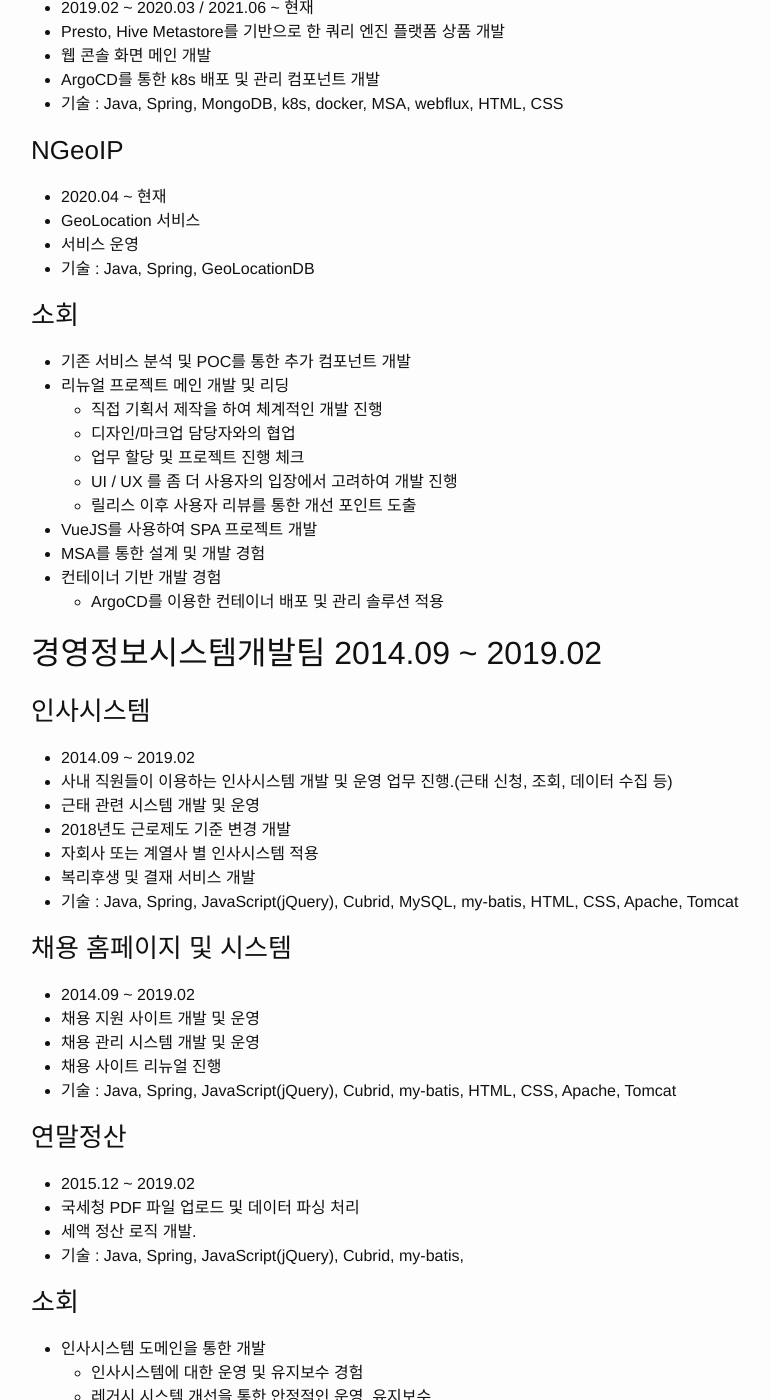
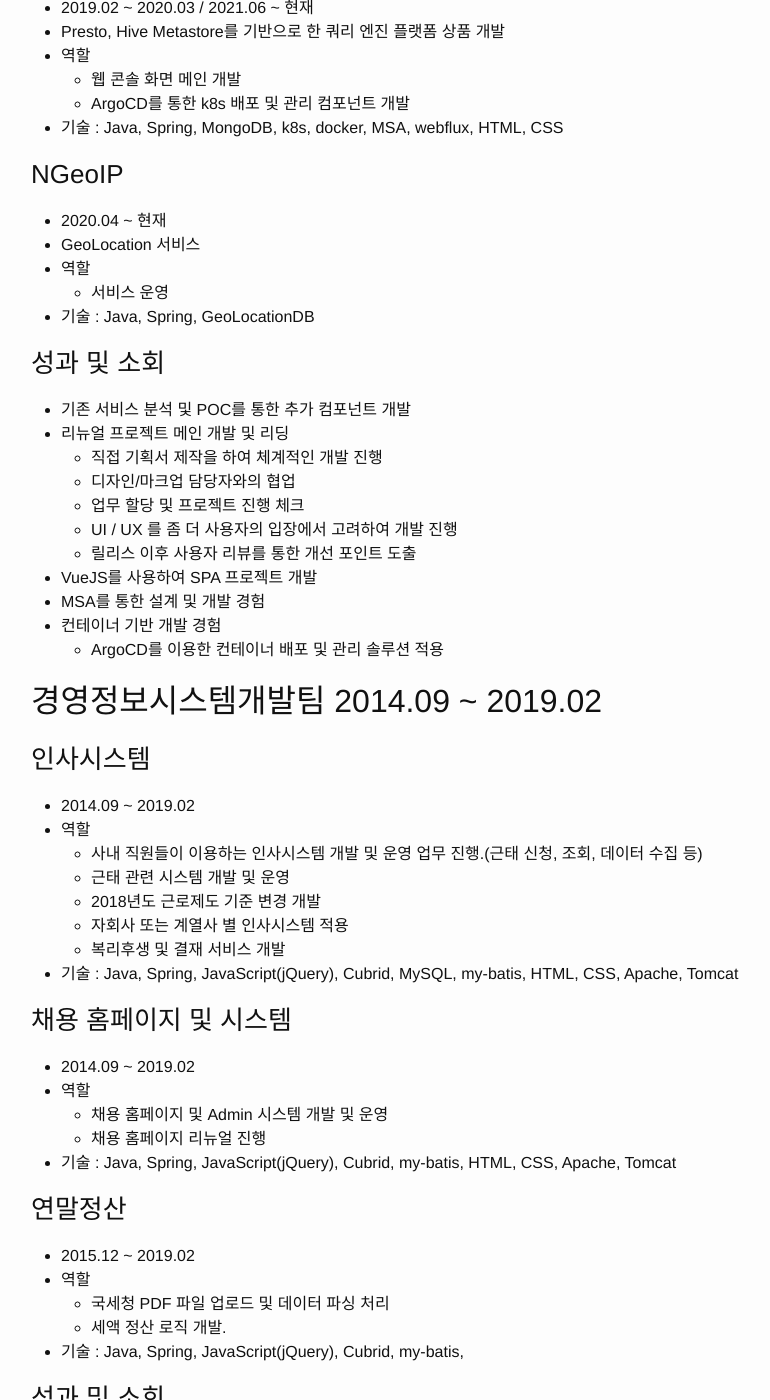
Before and after one commit to ColdWM/resume, a Jekyll site: the page built from _posts/2021-08-20-resume.md, in a window 1280 px wide and 1400 px high, scrolled down 600 px. Shown: the whole window, without its empty margins (239-1009 px from the left). Built offline with Jekyll 4.4.1, drawn with Linux system fonts in a browser that asks for light colours; Markdown is read by kramdown in place of the engine named in the settings.

Commit message:
resume update

```diff
--- a/_posts/2021-08-20-resume.md
+++ b/_posts/2021-08-20-resume.md
@@ -27,17 +27,19 @@ categories: resume
 ### 쿼리 엔진 플랫폼 개발
 * 2019.02 ~ 2020.03 / 2021.06 ~ 현재
 * Presto, Hive Metastore를 기반으로 한 쿼리 엔진 플랫폼 상품 개발
-* 웹 콘솔 화면 메인 개발
-* ArgoCD를 통한 k8s 배포 및 관리 컴포넌트 개발
+* 역할
+  * 웹 콘솔 화면 메인 개발
+  * ArgoCD를 통한 k8s 배포 및 관리 컴포넌트 개발
 * 기술 : Java, Spring, MongoDB, k8s, docker, MSA, webflux, HTML, CSS
 
 ### NGeoIP
 * 2020.04 ~ 현재
 * GeoLocation 서비스
-* 서비스 운영
+* 역할
+  * 서비스 운영
 * 기술 : Java, Spring, GeoLocationDB
 
-### 소회
+### 성과 및 소회
 * 기존 서비스 분석 및 POC를 통한 추가 컴포넌트 개발
 * 리뉴얼 프로젝트 메인 개발 및 리딩
   * 직접 기획서 제작을 하여 체계적인 개발 진행
@@ -54,27 +56,29 @@ categories: resume
 ## 경영정보시스템개발팀 2014.09 ~ 2019.02
 ### 인사시스템
 * 2014.09 ~ 2019.02
-* 사내 직원들이 이용하는 인사시스템 개발 및 운영 업무 진행.(근태 신청, 조회, 데이터 수집 등)
-* 근태 관련 시스템 개발 및 운영
-* 2018년도 근로제도 기준 변경 개발
-* 자회사 또는 계열사 별 인사시스템 적용
-* 복리후생 및 결재 서비스 개발
+* 역할
+  * 사내 직원들이 이용하는 인사시스템 개발 및 운영 업무 진행.(근태 신청, 조회, 데이터 수집 등)
+  * 근태 관련 시스템 개발 및 운영
+  * 2018년도 근로제도 기준 변경 개발
+  * 자회사 또는 계열사 별 인사시스템 적용
+  * 복리후생 및 결재 서비스 개발
 * 기술 : Java, Spring, JavaScript(jQuery), Cubrid, MySQL, my-batis, HTML, CSS, Apache, Tomcat
 
 ### 채용 홈페이지 및 시스템
 * 2014.09 ~ 2019.02
-* 채용 지원 사이트 개발 및 운영
-* 채용 관리 시스템 개발 및 운영
-* 채용 사이트 리뉴얼 진행
+* 역할
+  * 채용 홈페이지 및 Admin 시스템 개발 및 운영
+  * 채용 홈페이지 리뉴얼 진행
 * 기술 : Java, Spring, JavaScript(jQuery), Cubrid, my-batis, HTML, CSS, Apache, Tomcat
 
 ### 연말정산
 * 2015.12 ~ 2019.02
-* 국세청 PDF 파일 업로드 및 데이터 파싱 처리
-* 세액 정산 로직 개발.
+* 역할
+  * 국세청 PDF 파일 업로드 및 데이터 파싱 처리
+  * 세액 정산 로직 개발.
 * 기술 : Java, Spring, JavaScript(jQuery), Cubrid, my-batis,
 
-### 소회
+### 성과 및 소회
 * 인사시스템 도메인을 통한 개발
   * 인사시스템에 대한 운영 및 유지보수 경험
   * 레거시 시스템 개선을 통한 안정적인 운영, 유지보수
```
Also changed, not shown: other parts of _posts/2021-08-20-resume.md (+1 -1 lines).
